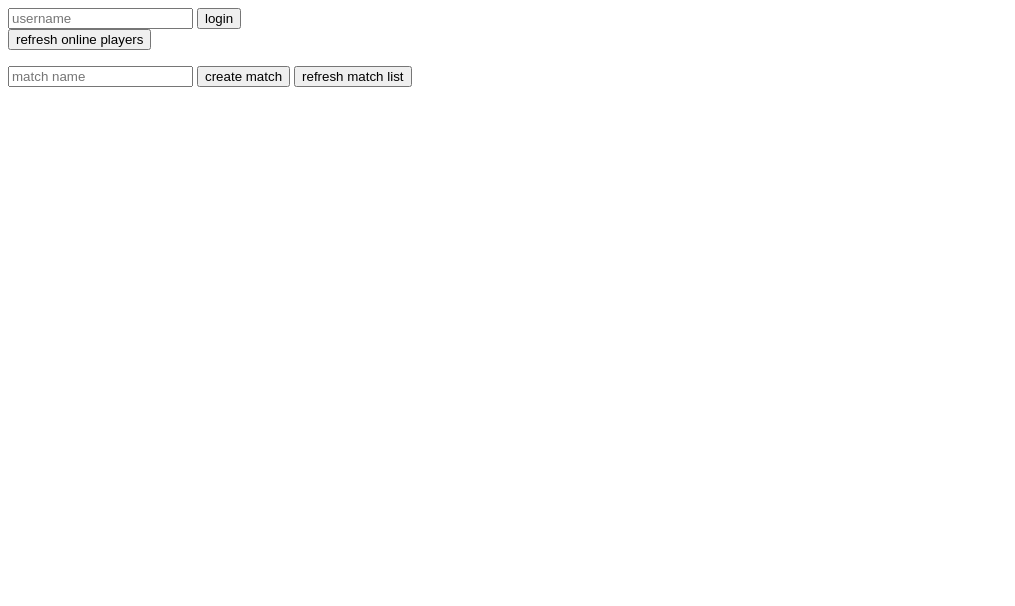
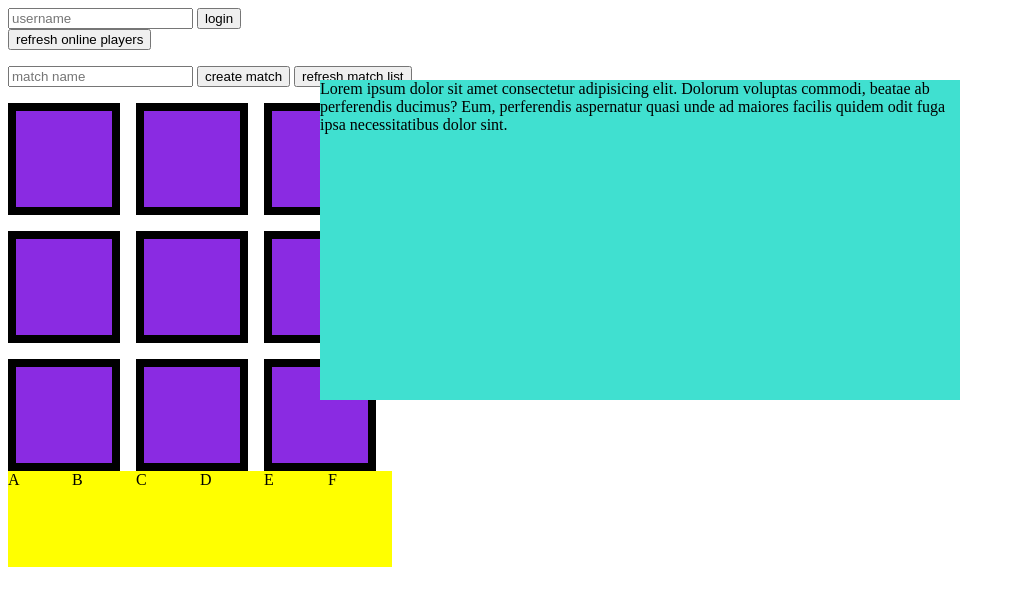
Before and after one commit to elUrso/bioma, a website: page client/index.html in a window 1280 px wide. Shown: the whole page, without its empty margins (0-1015 px from the left). Drawn offline with Linux system fonts and the light colour scheme.

Commit message:
Add card and field view

```diff
--- a/client/index.html
+++ b/client/index.html
@@ -3,6 +3,7 @@
 <head>
     <meta charset="UTF-8">
     <meta name="viewport" content="width=device-width, initial-scale=1.0">
+    <link rel="stylesheet" href="style.css">
     <title>Bioma</title>
 </head>
 <body>
@@ -36,7 +37,29 @@
             </div>
         </div>
     </div>
-    <div id="game" style="display: none;">
+    <div id="game" qstyle="display: none;">
+        <div id="field">
+            <div id="f00" class="fieldspace"></div>
+            <div id="f01" class="fieldspace"></div>
+            <div id="f02" class="fieldspace"></div>
+            <div id="f10" class="fieldspace"></div>
+            <div id="f11" class="fieldspace"></div>
+            <div id="f12" class="fieldspace"></div>
+            <div id="f20" class="fieldspace"></div>
+            <div id="f21" class="fieldspace"></div>
+            <div id="f22" class="fieldspace"></div>
+        </div>
+        <div id="playerhand">
+            <div class="card">A</div>
+            <div class="card">B</div>
+            <div class="card">C</div>
+            <div class="card">D</div>
+            <div class="card">E</div>
+            <div class="card">F</div>
+        </div>
+        <div id="carddetail">
+            Lorem ipsum dolor sit amet consectetur adipisicing elit. Dolorum voluptas commodi, beatae ab perferendis ducimus? Eum, perferendis aspernatur quasi unde ad maiores facilis quidem odit fuga ipsa necessitatibus dolor sint.
+        </div>
         <div id="commands" style="display: none;">
             <button onclick="getNumber()"> gera numero </button>
             <button onclick="endTurn()"> encerra turno </button>
--- a/client/script.js
+++ b/client/script.js
@@ -225,3 +225,19 @@ let getNumber = () => {
         alert("Please, login before")
     }
 }
+
+// setup card detail
+
+let showDetail = (e) => {
+    document.querySelector("#carddetail").style.display = "block"
+    document.querySelector("#carddetail").innerHTML = e.toElement.innerHTML
+}
+
+let hideDetail = (e) => {
+    document.querySelector("#carddetail").style.display = "none"
+}
+
+document.querySelectorAll(".card").forEach( x => {
+    x.onmouseenter = showDetail
+    x.onmouseleave = hideDetail
+})
--- /dev/null
+++ b/client/style.css
@@ -0,0 +1,39 @@
+#field {
+    display: grid;
+    grid-template-columns: 1fr 1fr 1fr;
+    grid-gap: 1rem;
+    width: min-content;
+}
+
+.fieldspace {
+    height: 6rem;
+    width: 6rem;
+    border: 0.5rem solid black;
+    background-color: blueviolet;
+}
+
+#playerhand {
+    display: flex;
+    overflow-x: scroll;
+    flex-flow: row;
+}
+
+.card {
+    background-color: yellow;
+    height: 6rem;
+    width: 4rem;
+}
+
+.card:hover {
+    border: 0.5rem solid tomato;
+}
+
+#carddetail {
+    display: block;
+    height: 20rem;
+    width: 40rem;
+    background-color: turquoise;
+    position: fixed;
+    left: calc(100vw/2 - 20rem);
+    top: calc(100vh/2 - 20rem);
+}
```
